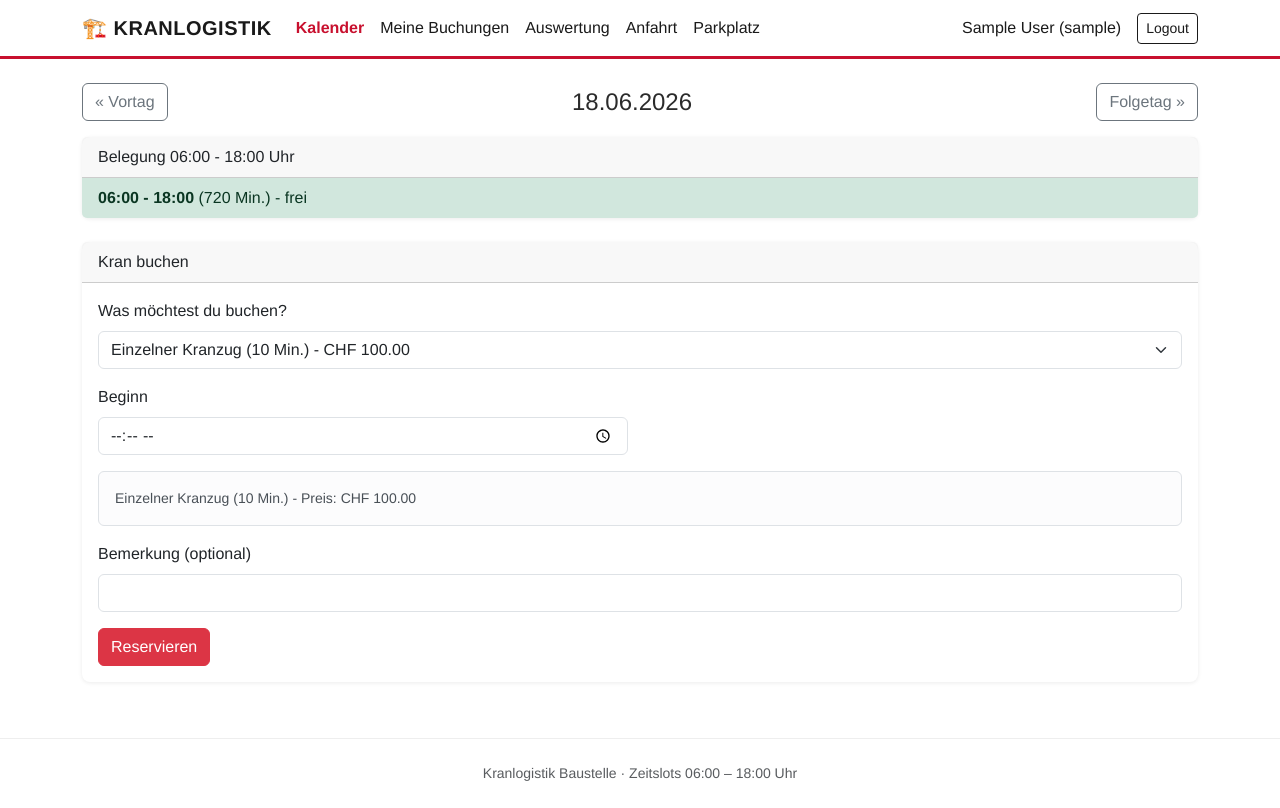
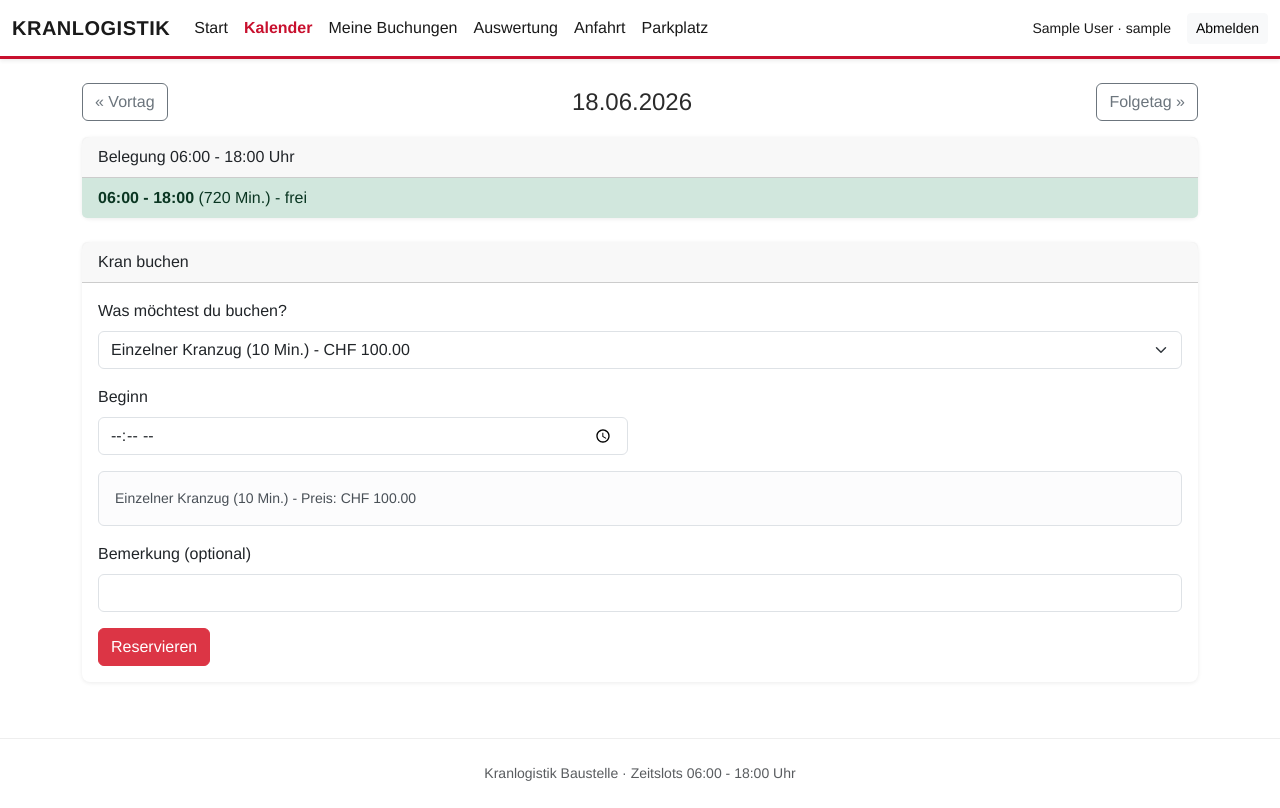
Before and after one commit to Jamas1414/kranlogistik, a Flask app: page /kalender in a window 1280 px wide. Run offline with Flask 3, Linux system fonts and the light colour scheme; the visitor is signed in with stand-in values (Sample User, id 1); data that the repository does not hold is empty.

Commit message:
Update base.html

```diff
--- a/templates/base.html
+++ b/templates/base.html
@@ -3,76 +3,81 @@
 <head>
     <meta charset="UTF-8">
     <meta name="viewport" content="width=device-width, initial-scale=1, viewport-fit=cover">
-    <meta name="theme-color" content="#ffffff">
+    <meta name="theme-color" content="#c8102e">
     <title>{% block title %}Kranlogistik{% endblock %} - Baustellenlogistik</title>
     <link href="https://cdn.jsdelivr.net/npm/bootstrap@5.3.3/dist/css/bootstrap.min.css" rel="stylesheet">
+    <link href="https://cdn.jsdelivr.net/npm/bootstrap-icons@1.11.3/font/bootstrap-icons.css" rel="stylesheet">
     <link href="{{ url_for('static', filename='style.css') }}" rel="stylesheet">
 </head>
 <body>
-<nav class="navbar navbar-expand-lg navbar-light bg-light">
-    <div class="container">
-        <a class="navbar-brand fw-bold" href="{{ url_for('kalender') if current_user.is_authenticated else url_for('login') }}">
-            🏗️ Kranlogistik
+
+{% if current_user.is_authenticated %}
+<nav class="navbar navbar-expand-lg navbar-dark kran-navbar shadow-sm">
+    <div class="container-fluid">
+        <a class="navbar-brand fw-bold" href="{{ url_for('index') }}">
+            Kranlogistik
         </a>
-        <button class="navbar-toggler" type="button" data-bs-toggle="collapse" data-bs-target="#navMenu">
+        <button class="navbar-toggler" type="button" data-bs-toggle="collapse" data-bs-target="#hauptnav">
             <span class="navbar-toggler-icon"></span>
         </button>
-        <div class="collapse navbar-collapse" id="navMenu">
-            {% if current_user.is_authenticated %}
+        <div class="collapse navbar-collapse" id="hauptnav">
             <ul class="navbar-nav me-auto mb-2 mb-lg-0">
                 <li class="nav-item">
-                    <a class="nav-link {% if request.endpoint == 'kalender' %}active{% endif %}" href="{{ url_for('kalender') }}">Kalender</a>
+                    <a class="nav-link {% if request.path == url_for('index') %}active{% endif %}" href="{{ url_for('index') }}">Start</a>
                 </li>
                 <li class="nav-item">
-                    <a class="nav-link {% if request.endpoint == 'meine_buchungen' %}active{% endif %}" href="{{ url_for('meine_buchungen') }}">Meine Buchungen</a>
+                    <a class="nav-link {% if request.path == url_for('kalender') %}active{% endif %}" href="{{ url_for('kalender') }}">Kalender</a>
                 </li>
                 <li class="nav-item">
-                    <a class="nav-link {% if request.endpoint == 'auswertung' %}active{% endif %}" href="{{ url_for('auswertung') }}">Auswertung</a>
+                    <a class="nav-link {% if request.path == url_for('meine_buchungen') %}active{% endif %}" href="{{ url_for('meine_buchungen') }}">Meine Buchungen</a>
                 </li>
                 <li class="nav-item">
-                    <a class="nav-link {% if request.endpoint == 'anfahrt' %}active{% endif %}" href="{{ url_for('anfahrt') }}">Anfahrt</a>
+                    <a class="nav-link {% if request.path == url_for('auswertung') %}active{% endif %}" href="{{ url_for('auswertung') }}">Auswertung</a>
                 </li>
                 <li class="nav-item">
-                    <a class="nav-link {% if request.endpoint == 'parkplatz' %}active{% endif %}" href="{{ url_for('parkplatz') }}">Parkplatz</a>
+                    <a class="nav-link {% if request.path == url_for('anfahrt') %}active{% endif %}" href="{{ url_for('anfahrt') }}">Anfahrt</a>
+                </li>
+                <li class="nav-item">
+                    <a class="nav-link {% if request.path == url_for('parkplatz') %}active{% endif %}" href="{{ url_for('parkplatz') }}">Parkplatz</a>
                 </li>
                 {% if current_user.is_admin() %}
                 <li class="nav-item">
-                    <a class="nav-link {% if request.endpoint == 'parkplatz_pruefung' %}active{% endif %}" href="{{ url_for('parkplatz_pruefung') }}">Parkplatz-Prüfung</a>
+                    <a class="nav-link {% if request.path == url_for('parkplatz_pruefung') %}active{% endif %}" href="{{ url_for('parkplatz_pruefung') }}">Parkplatz-Pruefung</a>
                 </li>
                 <li class="nav-item">
-                    <a class="nav-link {% if request.endpoint == 'admin' %}active{% endif %}" href="{{ url_for('admin') }}">Administration</a>
+                    <a class="nav-link {% if request.path == url_for('admin') %}active{% endif %}" href="{{ url_for('admin') }}">Administration</a>
                 </li>
                 {% endif %}
             </ul>
-            <span class="navbar-text me-3">
-                {{ current_user.name }} ({{ current_user.firma }})
-                {% if current_user.is_admin() %}<span class="badge bg-warning">Admin</span>{% endif %}
-            </span>
-            <a href="{{ url_for('logout') }}" class="btn btn-outline-light btn-sm">Logout</a>
-            {% endif %}
+            <div class="d-flex align-items-center">
+                <span class="navbar-text text-white-50 small me-3">
+                    {{ current_user.name }} &middot; {{ current_user.firma }}
+                </span>
+                <a class="btn btn-light btn-sm" href="{{ url_for('logout') }}">Abmelden</a>
+            </div>
         </div>
     </div>
 </nav>
+{% endif %}
 
-<div class="container py-4">
+<main class="container py-4">
     {% with messages = get_flashed_messages(with_categories=true) %}
         {% if messages %}
             {% for category, message in messages %}
-                <div class="alert alert-{{ category }} alert-dismissible fade show" role="alert">
-                    {{ message }}
-                    <button type="button" class="btn-close" data-bs-dismiss="alert"></button>
-                </div>
+            <div class="alert alert-{{ category }} alert-dismissible fade show" role="alert">
+                {{ message }}
+                <button type="button" class="btn-close" data-bs-dismiss="alert" aria-label="Schliessen"></button>
+            </div>
             {% endfor %}
         {% endif %}
     {% endwith %}
 
     {% block content %}{% endblock %}
-</div>
+</main>
 
 <footer class="text-center text-muted py-4 small">
-    Kranlogistik Baustelle &middot; Zeitslots {{ '%02d:00'|format(6) }} – {{ '%02d:00'|format(18) }} Uhr
+    Kranlogistik Baustelle &middot; Zeitslots {{ '%02d:00'|format(6) }} - {{ '%02d:00'|format(18) }} Uhr
 </footer>
-
 <script src="https://cdn.jsdelivr.net/npm/bootstrap@5.3.3/dist/js/bootstrap.bundle.min.js"></script>
 </body>
 </html>
```
